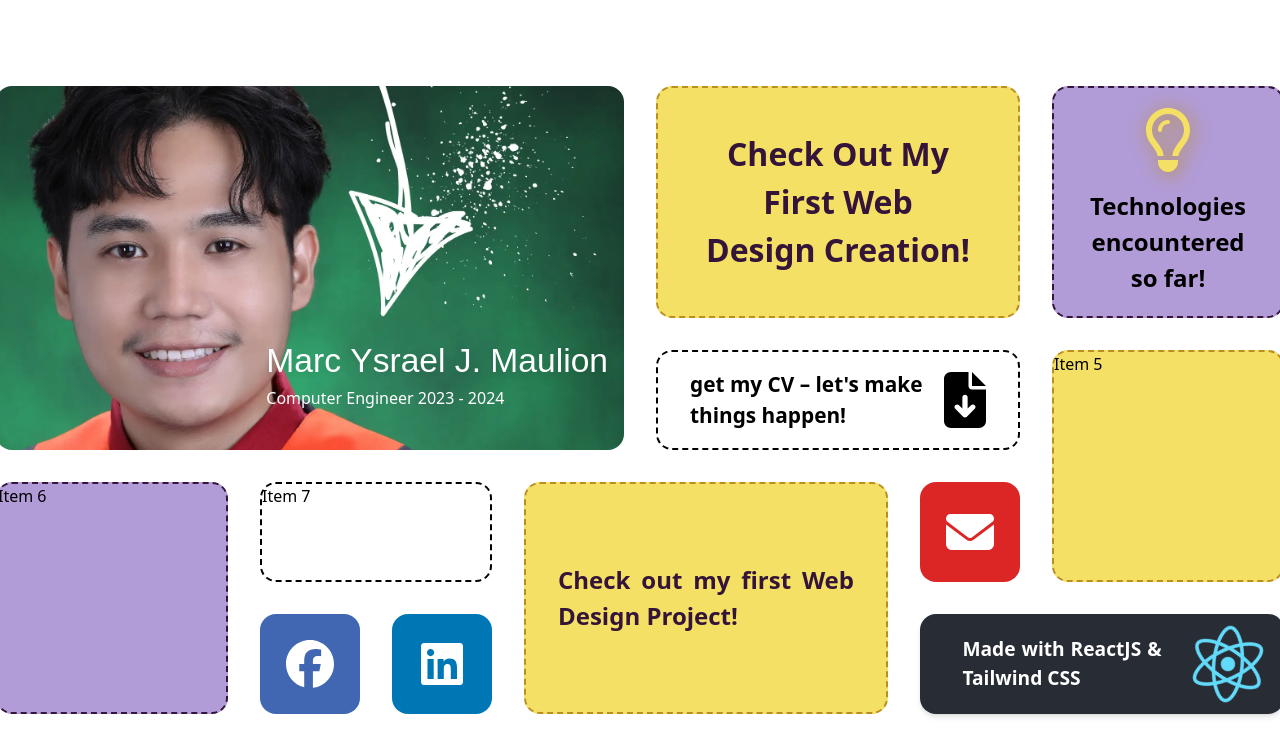
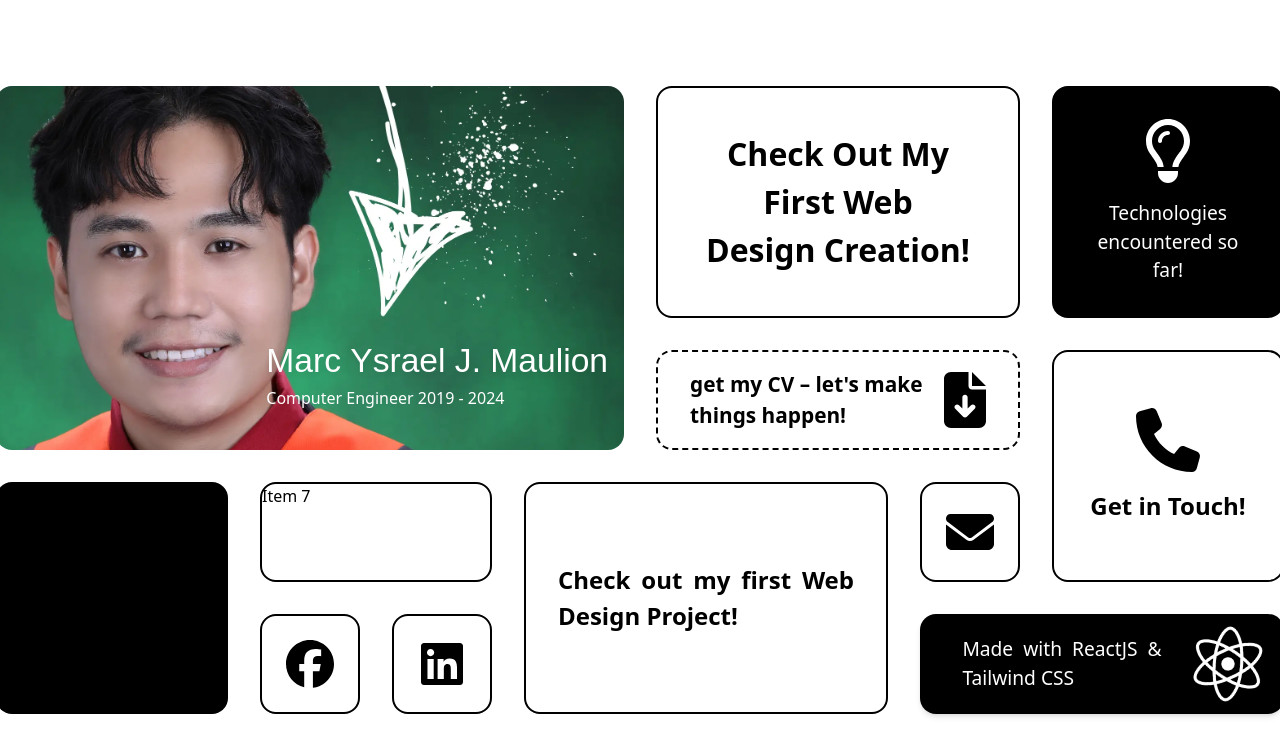
Before and after one commit to mrcysrl/Maulion-Portfolio, a React (Create React App) app: page / in a window 1280 px wide. Shown: the top 756 px of the page. Built offline with nearby package versions, Linux system fonts and the light colour scheme; a web font is replaced by a local one.

Commit message:
black and white

```diff
--- a/src/App.js
+++ b/src/App.js
@@ -2,11 +2,11 @@ import React, { useState, useEffect } from "react";
 import { library } from '@fortawesome/fontawesome-svg-core';
 import { FontAwesomeIcon } from '@fortawesome/react-fontawesome';
 import { faFacebook, faLinkedin } from '@fortawesome/free-brands-svg-icons';
-import { faEnvelope, faFile, faFileArrowDown } from '@fortawesome/free-solid-svg-icons';
+import { faEnvelope, faFile, faFileArrowDown, faPhone } from '@fortawesome/free-solid-svg-icons';
 import { faLightbulb } from '@fortawesome/free-regular-svg-icons';
 import { ReactTyped as Typed } from "react-typed";
 
-library.add(faFacebook, faLinkedin, faEnvelope, faFile, faFileArrowDown, faLightbulb);
+library.add(faFacebook, faLinkedin, faEnvelope, faFile, faFileArrowDown, faLightbulb, faPhone);
 
 export default function App() {
   const [expandedItem, setExpandedItem] = useState(null);           // Expand Function
@@ -123,7 +123,7 @@ export default function App() {
               <div className="expandedContent relative">
 
                 <div className={`click__home absolute px-[2rem] sm:bottom-10 md:bottom-4 left-1/2 transform -translate-x-1/2 sm: whitespace-normal xl:whitespace-nowrap text-gray-600 sm:text-[.8rem] md:text-[1rem] sm:text-justify lg:text-center w-full transition-opacity ${tipFade ? "hidden ease-[2s]" : "block"}`}>
-                  Tip: Scroll down for more information, and you can always return home by clicking inside this Bento again.
+                Tip: Some bento boxes can be scrolled down for more information, and you can always return home by clicking inside this bento again.
                 </div>
 
 
@@ -185,7 +185,7 @@ export default function App() {
                       </span>
                     ))}
                   </h1>
-                  <p className="text-white sm:text-[.6rem] md:text-[.8rem] xl:text-[1rem]">Computer Engineer 2023 - 2024</p>
+                  <p className="text-white sm:text-[.6rem] md:text-[.8rem] xl:text-[1rem]">Computer Engineer 2019 - 2024</p>
                 </div>
                 <div className="item__image h-full">
                   <img
@@ -201,16 +201,31 @@ export default function App() {
 
 
           {/* Bento Item 2 */}
-          <div className={`bento__item cursor-pointer ${expandedItem === "item2" ? "sm:col-span-3 sm:row-span-6 md:col-span-4 md:row-span-7 lg:col-span-6 lg:row-span-6 xl:col-span-8 xl:row-span-5 2xl:col-span-10" : "sm:col-span-3 sm:row-span-1 md:col-span-4 md:row-span-1 lg:col-span-2 lg:row-span-2 xl:col-span-2 2xl:col-span-3"}
+          <div className={`bento__item cursor-pointer ${expandedItem === "item2" ? "sm:col-span-3 sm:row-span-6 md:col-span-4 md:row-span-7 lg:col-span-6 lg:row-span-6 xl:col-span-8 xl:row-span-5 2xl:col-span-10 expanded" : "sm:col-span-3 sm:row-span-1 md:col-span-4 md:row-span-1 lg:col-span-2 lg:row-span-2 xl:col-span-2 2xl:col-span-3"}
             ${expandedItem && expandedItem !== "item2" ? "hidden" : ""}`}
             onClick={() => handleExpand("item2")}>
 
             {expandedItem === "item2" ? (
-              <div className="expandedContent">Expanded content for Item 2</div>
+              <div className="expandedContent relative">
+                <div className={`click__home absolute px-[2rem] sm:bottom-10 md:bottom-4 left-1/2 transform -translate-x-1/2 sm: whitespace-normal xl:whitespace-nowrap text-gray-600 sm:text-[.8rem] md:text-[1rem] sm:text-justify lg:text-center w-full transition-opacity ${tipFade ? "hidden ease-[2s]" : "block"}`}>
+                Tip: Some bento boxes can be scrolled down for more information, and you can always return home by clicking inside this bento again.
+                </div>
+                <div className="scrollable__items sm:max-h-[675px] md:max-h-[791px] lg:max-h-[675px] xl:max-h-[591px] 2xl:max-h-[623px] overflow-y-auto overflow-x-hidden scrollbar-hide">
+
+                  <div className="scrollable__wrapper flex flex-col w-full sm:py-[5rem]  xl:py-[3rem]">
+                  <div className="scroll__container grid sm:gap-[5rem] lg:gap-[10rem] mb-[3rem]">
+
+                  </div>
+                  </div>
+                </div>
+              </div>
+
             ) : (
-              <div className="item2__title w-full h-full flex justify-center items-center">
-                <h1 className="text-center font-bold sm:text-[1.5rem] xl:text-[1.4rem] sm:p-[2rem] xl:p-[1rem] 2xl:text-[2rem] 2xl:p-[3rem] text-[#341539]">Check Out My First Web Design Creation!</h1>
+
+              <div className="item__title w-full h-full flex justify-center items-center">
+                <h1 className="text-center font-bold sm:text-[1.5rem] xl:text-[1.4rem] sm:p-[2rem] xl:p-[1rem] 2xl:text-[2rem] 2xl:p-[3rem] text-black">Check Out My First Web Design Creation!</h1>
               </div>
+
 
             )}
           </div>
@@ -225,9 +240,9 @@ export default function App() {
             {expandedItem === "item3" ? (
               <div className="expandedContent">Expanded content for Item 3</div>
             ) : (
-              <div className="item3__title flex sm:p-[1rem] md:p-[2rem] sm:flex-row xl:flex-col sm:gap-[1rem] md:gap-[2rem] xl:gap-[1rem] justify-center items-center w-full h-full">
-                <FontAwesomeIcon icon={faLightbulb} className="icon sm:text-[2.5rem] md:text-[3.5rem] 2xl:text-[4rem] text-[#f4e064] drop-shadow-[2px_2px_10px_#ba8e23]"/>
-                <h1 className="sm:text-justify xl:text-center font-bold sm:text-[.9rem] md:text-[1.5rem]">Technologies encountered so far!</h1>
+              <div className="item__title flex sm:p-[1rem] md:p-[2rem] sm:flex-row xl:flex-col sm:gap-[1rem] md:gap-[2rem] xl:gap-[1rem] justify-center items-center w-full h-full">
+                <FontAwesomeIcon icon={faLightbulb} className="icon sm:text-[2.5rem] md:text-[3.5rem] 2xl:text-[4rem] text-white"/>
+                <h1 className="text-white sm:text-justify xl:text-center sm:text-[.9rem] md:text-[1.2rem]">Technologies encountered so far!</h1>
               </div>
             )}
           </div>
@@ -236,10 +251,10 @@ export default function App() {
 
           {/* Bento Item 4 */}
           <div className={`bento__item cursor-pointer sm:col-span-1 sm:row-span-2 md:col-span-2 md:row-span-1 2xl:col-span-3 ${expandedItem && expandedItem !== "item4" ? "hidden" : ""}`}>
-          <a href={`${process.env.PUBLIC_URL}/Marc Ysrael J. Maulion (CV 2025).pdf`} download="Marc Ysrael J. Maulion (CV 2025).pdf" className="flex sm:flex-col md:flex-row justify-center items-center p-[2rem] sm:gap-[1rem] md:gap-[2rem] 2xl:gap-[1rem] w-full h-full">
+          <a href={`${process.env.PUBLIC_URL}/Marc Ysrael J. Maulion (CV 2025).pdf`} download="Marc Ysrael J. Maulion (CV 2025).pdf" className="item__title flex sm:flex-col md:flex-row justify-center items-center p-[2rem] sm:gap-[1rem] md:gap-[2rem] 2xl:gap-[1rem] w-full h-full">
           <h1 className="font-bold sm:hidden 2xl:block text-[1.3rem]">get my CV – let's make things happen!</h1>
           <h1 className="font-bold sm:block 2xl:hidden sm:order-1 md:order-none sm:text-[3rem] md:text-[4rem]">CV</h1>
-                <FontAwesomeIcon icon={faFileArrowDown} className="text-black text-[3.5rem]"/>
+                <FontAwesomeIcon icon={faFileArrowDown} className="icon text-black text-[3.5rem]"/>
               </a>
           </div>
 
@@ -253,7 +268,10 @@ export default function App() {
             {expandedItem === "item5" ? (
               <div className="expandedContent">Expanded content for Item 5</div>
             ) : (
-              "Item 5"
+              <div className="item__title flex sm:p-[1rem] md:p-[2rem] sm:flex-row xl:flex-col sm:gap-[1rem] md:gap-[2rem] xl:gap-[1rem] justify-center items-center w-full h-full">
+                <FontAwesomeIcon icon={faPhone} className="icon sm:text-[2.5rem] md:text-[3.5rem] 2xl:text-[4rem] text-black"/>
+                <h1 className="sm:text-justify xl:text-center font-bold sm:text-[.9rem] md:text-[1.5rem]">Get in Touch!</h1>
+              </div>
             )}
           </div>
 
@@ -267,7 +285,7 @@ export default function App() {
             {expandedItem === "item6" ? (
               <div className="expandedContent">Expanded content for Item 6</div>
             ) : (
-              "Item 6"
+              ""
             )}
           </div>
 
@@ -290,7 +308,7 @@ export default function App() {
             ) : (
               <div className="item8__title h-full grid grid-cols-[2fr, 1fr] gap-[1rem] items-center p-[2rem]">
                 <div className="flex">
-                <h1 className="text-justify font-bold text-[1.5rem] text-[#341539]">Check out my first Web Design Project!</h1>
+                <h1 className="text-justify font-bold text-[1.5rem] text-black">Check out my first Web Design Project!</h1>
                 </div>
               </div>
             )}
@@ -299,13 +317,13 @@ export default function App() {
 
 
           {/* Bento Item 9 */}
-          <div className={`bento__item ${expandedItem && expandedItem !== "item9" ? "hidden" : ""} flex justify-center items-center w-full h-full bg-red-600 rounded-full relative`}>
+          <div className={`bento__item ${expandedItem && expandedItem !== "item9" ? "hidden" : ""} flex justify-center items-center w-full h-full bg-[#ffffff] rounded-full border-solid border-black border-[2px] relative`}>
             <button onClick={handleCopyEmail} className="flex justify-center items-center w-full h-full">
-              <FontAwesomeIcon icon={faEnvelope} size="3x" className="text-white" />
+              <FontAwesomeIcon icon={faEnvelope} size="3x" className="text-black" />
             </button>
             {/* Notification bubble */}
             {showNotification && (
-              <div className="absolute top-[-2.5rem] left-1/2 transform -translate-x-1/2 bg-green-500 sm:text-[.75rem] lg:text-[.8rem] xl:text-base text-white sm:px-[1rem] xl:px-[1.5rem] py-[1rem] rounded-[1rem] text-sm shadow-lg text-center max-w-[40rem] whitespace-nowrap">
+              <div className="absolute top-[-2.5rem] left-1/2 transform -translate-x-1/2 bg-[#000000] sm:text-[.75rem] lg:text-[.8rem] xl:text-base text-white sm:px-[1rem] xl:px-[1.5rem] py-[1rem] rounded-[1rem] text-sm shadow-lg text-center max-w-[40rem] whitespace-nowrap">
                 Email Address Copied
               </div>
             )}
@@ -314,27 +332,27 @@ export default function App() {
 
 
           {/* Bento Item 10 */}
-          <div className={`bento__item ${expandedItem && expandedItem !== "item10" ? "hidden" : ""} flex justify-center items-center w-full h-full bg-[#4267B2] rounded-full`}>
+          <div className={`bento__item ${expandedItem && expandedItem !== "item10" ? "hidden" : ""} flex justify-center items-center w-full h-full bg-[#ffffff] border-solid border-[2px] border-black rounded-full`}>
               <a href="https://www.facebook.com/marcjimenez.maulion" target="_blank" rel="noopener noreferrer" className="flex justify-center items-center w-full h-full">
-                <FontAwesomeIcon icon={faFacebook} size="3x" className="text-white" />
+                <FontAwesomeIcon icon={faFacebook} size="3x" className="text-black" />
               </a>
           </div>
 
 
 
           {/* Bento Item 11 */}
-          <div className={`bento__item ${expandedItem && expandedItem !== "item10" ? "hidden" : ""} flex justify-center items-center w-full h-full bg-[#0077b5] rounded-full`}>
+          <div className={`bento__item ${expandedItem && expandedItem !== "item10" ? "hidden" : ""} flex justify-center items-center w-full h-full bg-[#ffffff] border-solid border-[2px] border-black rounded-full`}>
               <a href="https://www.linkedin.com/in/marc-ysrael-maulion-914402279" target="_blank" rel="noopener noreferrer" className="flex justify-center items-center w-full h-full">
-                <FontAwesomeIcon icon={faLinkedin} size="3x" className="text-white" />
+                <FontAwesomeIcon icon={faLinkedin} size="3x" className="text-black" />
               </a>
           </div>
 
 
 
           {/* Bento Item 12 */}
-          <div className={`bento__item col-span-3 row-span-1  flex justify-center items-center bg-[#282c34] rounded-lg shadow-md p-4 ${expandedItem === null ? "" : "hidden"}`}>
+          <div className={`bento__item col-span-3 row-span-1  flex justify-center items-center bg-[#000000] rounded-lg shadow-md p-4 ${expandedItem === null ? "" : "hidden"}`}>
             <div className="w-[60%] mx-auto my-0">
-            <h3 className="text-[1.2rem] font-bold text-white text-justify ">Made with ReactJS & Tailwind CSS</h3>
+            <h3 className="text-[1.2rem] text-white text-justify ">Made with ReactJS & Tailwind CSS</h3>
             </div>
             <div className="w-[5rem]">
               <img src= {`${process.env.PUBLIC_URL}/logo192.png`} alt="" className="logo-spin" />
--- a/src/index.css
+++ b/src/index.css
@@ -38,20 +38,19 @@
 }
 
 .bento__wrapper > .bento__item:nth-child(2),
+.bento__wrapper > .bento__item:nth-child(7),
 .bento__wrapper > .bento__item:nth-child(5),
 .bento__wrapper > .bento__item:nth-child(8) {
-  background: #f4e064;
-  border: dashed 2px #ba8e23;
+  background: #ffffff;
+  border: solid 2px #000000;
 }
 
-.bento__wrapper > .bento__item:nth-child(6),
-.bento__wrapper > .bento__item:nth-child(3) {
-  background: #b19cd8;
-  border: dashed 2px #341539;
+.bento__wrapper > .bento__item:nth-child(3),
+.bento__wrapper > .bento__item:nth-child(6) {
+  background: #000000;
 }
 
-.bento__wrapper > .bento__item:nth-child(4),
-.bento__item:nth-child(7) {
+.bento__wrapper > .bento__item:nth-child(4) {
   border: dashed 2px #000000;
 }
 
@@ -123,39 +122,32 @@
   transition: opacity 0.3s ease, transform 0.3s ease;
 }
 
-
-.item2__title h1:hover {
-  transform: scale(1.2);
+/*---Item2---*/
+.item__title:hover h1 {
+  transform: scale(1.15);
   transition: transform 0.3s ease;
 }
 
-.item2__title h1 {
+.item__title h1 {
   transition: transform 0.3s ease;
 }
 
-.item3__title:hover .icon {
+.item__title:hover .icon{
   transform: scale(1.3);
   transition: transform 0.3s ease;
 }
 
-.item3__title .icon {
+.item__title .icon{
   transition: transform 0.3s ease;
 }
 
-.item3__title:hover h1 {
-  transform: scale(1.1);
-  transition: transform 0.3s ease;
-}
-
-.item3__title h1 {
-  transition: transform 0.3s ease;
-}
 
 
 .notification-bubble.visible {
   opacity: 1;
   pointer-events: auto;
   transform: translate(-50%, -10px);
+  transition: 0.5s ease;
 }
 
 
@@ -191,21 +183,25 @@
     box-shadow: 0px 4px 10px rgba(0, 0, 0, 0.9);
   }
 
-  .item2__title h1:hover {
+  .item__title h1:hover {
     transform: none;
   }
 
-  .item3__title:hover .icon {
+  .item__title:hover .icon {
     transform: none;
   }
 
-  .item3__title:hover h1 {
-    transform: none;
-    transition: transform 0.3s ease;
-  }
 }
 
 .second__scroll p span{
   display: block;
   margin: 1rem 0;
 }
+
+
+@media (max-height: 500px) {
+  .container {
+    height: 100%;
+    margin: 10rem auto;
+  }
+}
```
Also changed, not shown: public/logo192.png.
